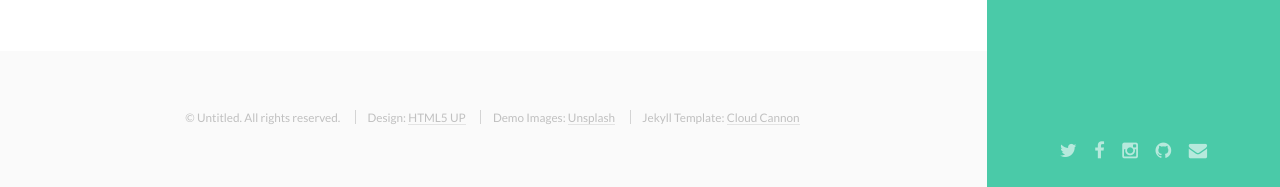
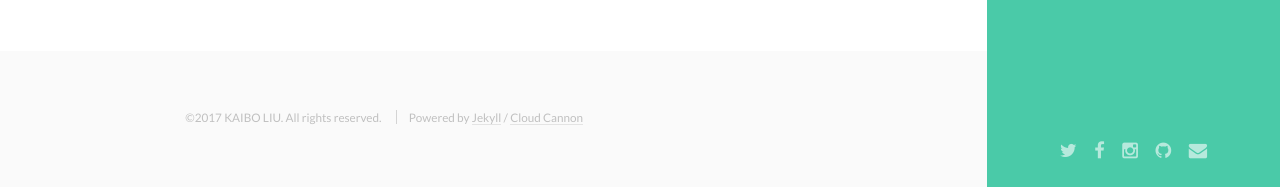
Before and after one commit to KaiboLiu/kaiboliu.github.io, a Jekyll site: the page built from index.html, in a window 1280 px wide and 900 px high, scrolled down 1168 px. Shown: the part 713-900 px from the top of the window. Built offline with Jekyll 4.4.1, drawn with Linux system fonts in a browser that asks for light colours.

Commit message:
update footer

```diff
--- a/_includes/footer.html
+++ b/_includes/footer.html
@@ -2,10 +2,8 @@
     <section id="footer">
         <div class="container">
             <ul class="copyright">
-                <li>&copy; Untitled. All rights reserved.</li>
-                <li>Design: <a href="http://html5up.net">HTML5 UP</a></li>
-                <li>Demo Images: <a href="https://unsplash.com/">Unsplash</a></li>
-                <li>Jekyll Template: <a href="http://cloudcannon.com">Cloud Cannon</a></li>
+                <li>&copy;2017 KAIBO LIU.  All rights reserved.</li>
+                <li>Powered by <a href="http://jekyllrb.com/">Jekyll</a> / <a href="http://cloudcannon.com">Cloud Cannon</a></li>
             </ul>
         </div>
     </section>
```
